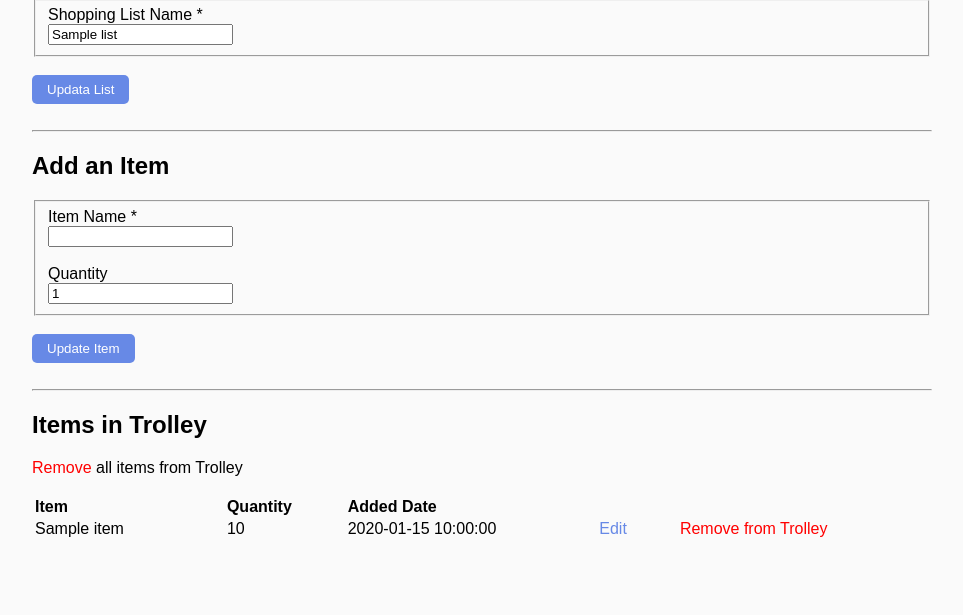
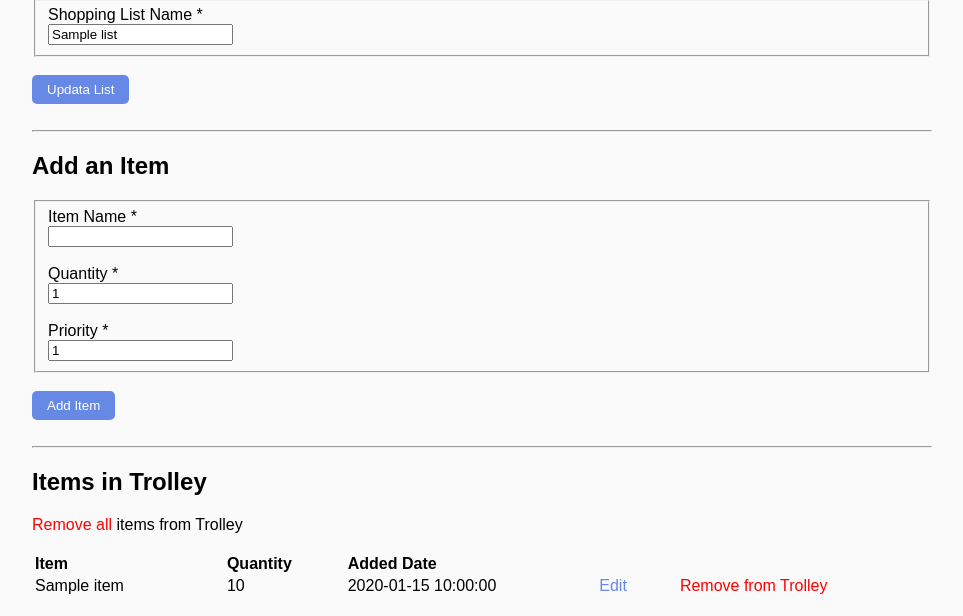
Before and after one commit to Durigy/shopping-list, a Flask app: page /shopping-list/1 in a window 1280 px wide. Shown: the part 185-801 px from the top of the page, without its empty margins (158-1121 px from the left). Before the commit the page ends 722 px from the top, so only its background shows below. Run offline with Flask 2, Linux system fonts and the light colour scheme; a user stored in the database is signed in; tables that the repository leaves empty hold one stand-in row (values such as "Sample post").

Commit message:
added list item priority

```diff
--- a/main/forms.py
+++ b/main/forms.py
@@ -56,5 +56,12 @@
 
 class AddListItemForm(FlaskForm):
     name = StringField('Item Name *', validators=[DataRequired()])
-    quantity = IntegerField('Quantity', validators=[NumberRange(min=1)])
+    quantity = IntegerField('Quantity *', validators=[DataRequired(), NumberRange(min=1)])
+    priority = IntegerField('Priority *', validators=[DataRequired(), NumberRange(min=1)])
+    submit = SubmitField('Add Item')
+
+class UpdateListItemForm(FlaskForm):
+    name = StringField('Item Name *', validators=[DataRequired()])
+    quantity = IntegerField('Quantity *', validators=[DataRequired(), NumberRange(min=1)])
+    priority = IntegerField('Priority *', validators=[DataRequired(), NumberRange(min=1)])
     submit = SubmitField('Update Item')
--- a/main/models.py
+++ b/main/models.py
@@ -54,11 +54,11 @@
 class ShoppingListItem(db.Model):
     # Datebase Columns
     id = db.Column(db.String(20), primary_key=True, default=secrets.token_hex(10)) # Must be randomly generated
-    name = db.Column(db.String(128), unique=False, nullable=False)
+    name = db.Column(db.String(128), nullable=False)
     quantity = db.Column(db.Integer, nullable=False, default=1)
     date_created = db.Column(db.DateTime, nullable=False, default=datetime.utcnow)
     in_trolley = db.Column(db.Boolean, nullable=False, default=False)
-    # priority = db.Column(db.Integer, nullable=False, default=1)
+    priority = db.Column(db.Integer, nullable=False, default=1)
 
     # Links (ForeignKeys)
     shopping_list_id = db.Column(db.String(20), db.ForeignKey('shopping_list.id'), nullable=False)
--- a/main/routes.py
+++ b/main/routes.py
@@ -159,18 +159,20 @@
 
     if permission_check_false(shopping_list): return redirect(url_for('index'))
 
-    list_items = ShoppingListItem.query.filter_by(shopping_list_id=shopping_list_id, in_trolley=False).all()
+    list_items = ShoppingListItem.query.filter_by(shopping_list_id=shopping_list_id, in_trolley=False).order_by(ShoppingListItem.priority).all()
     list_items_trolley = ShoppingListItem.query.filter_by(shopping_list_id=shopping_list_id, in_trolley=True).all()
 
 
     form = AddListItemForm()
     if request.method == 'GET':
         form.quantity.data = 1
+        form.priority.data = 1
     if form.validate_on_submit():
         s_list_item = ShoppingListItem(
             id = secrets.token_hex(10),
             name = form.name.data,
             quantity = form.quantity.data,
+            priority = form.priority.data,
             shopping_list_id = shopping_list_id
         )
 
@@ -217,10 +219,12 @@
     if request.method == 'GET':
         form.name.data = list_item.name
         form.quantity.data = list_item.quantity
+        form.priority.data = list_item.priority
 
     if form.validate_on_submit():
         list_item.name = form.name.data
         list_item.quantity = form.quantity.data
+        list_item.priority = form.priority.data
 
         db.session.commit()
         flash('Item was updated')
--- a/main/templates/shopping_list/list_item.html
+++ b/main/templates/shopping_list/list_item.html
@@ -80,6 +80,23 @@
                         {{ form.quantity() }}
                     {% endif %}
                 </div>
+            </br>
+            <div>
+                {{ form.priority.label() }}
+
+                </br>
+
+                {% if form.priority.errors %}
+                    {{ form.priority()}}
+                    <div>
+                        {% for error in form.priority.errors %}
+                            <span style="color: red;">{{ error }}</span>
+                        {% endfor %}
+                    </div>
+                {% else %}
+                    {{ form.priority() }}
+                {% endif %}
+            </div>
             </fieldset>
 
             </br>
@@ -120,7 +137,7 @@
                     </td>
                     <td style="padding-left: 50px;">
                         <a href="{{ url_for('add_item_to_trolley', shopping_list_id=shopping_list.id, list_item_id=item.id) }}">
-                            In Trolley
+                            Add to Trolley
                         </a>
                     </td>
                 </tr>
@@ -136,7 +153,7 @@
         <h2>Items in Trolley</h2>
         <div>
             <a href="{{ url_for('remove_all_items_from_trolley', shopping_list_id=shopping_list.id) }}" style="color: red;">
-                Remove</a> all items from Trolley
+                Remove all</a> items from Trolley
         </div>
 
         </br>
```
Also changed, not shown: main/templates/shopping_list/list_item_edit.html (+17 -0 lines).
